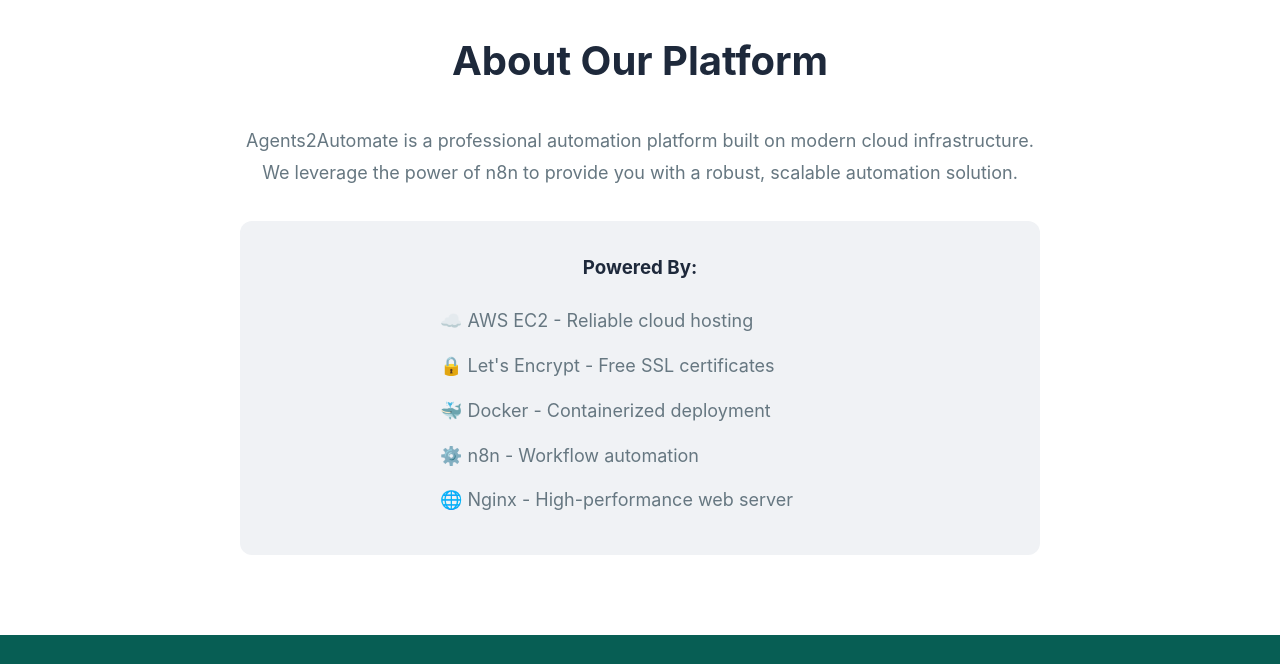
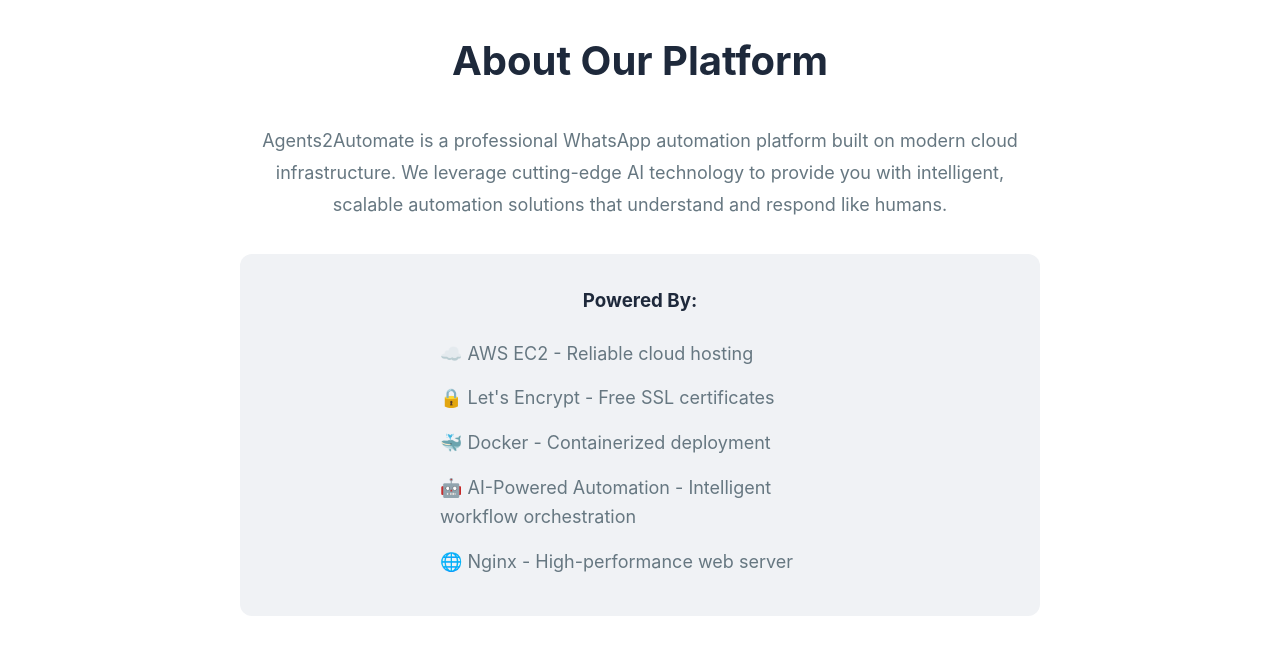
Before and after one commit to Junaid91/agents2automate.com, a plain HTML site: page index.html in a window 1280 px wide. Shown: the part 3380-4044 px from the top of the page. Drawn offline with Linux system fonts and the light colour scheme.

Commit message:
Replace n8n references with AI-Powered Automation branding

```diff
--- a/index.html
+++ b/index.html
@@ -214,14 +214,14 @@
             <div class="container">
                 <h2>About Our Platform</h2>
                 <div class="about-content">
-                    <p>Agents2Automate is a professional automation platform built on modern cloud infrastructure. We leverage the power of n8n to provide you with a robust, scalable automation solution.</p>
+                    <p>Agents2Automate is a professional WhatsApp automation platform built on modern cloud infrastructure. We leverage cutting-edge AI technology to provide you with intelligent, scalable automation solutions that understand and respond like humans.</p>
                     <div class="tech-stack">
                         <h3>Powered By:</h3>
                         <ul>
                             <li>☁️ AWS EC2 - Reliable cloud hosting</li>
                             <li>🔒 Let's Encrypt - Free SSL certificates</li>
                             <li>🐳 Docker - Containerized deployment</li>
-                            <li>⚙️ n8n - Workflow automation</li>
+                            <li>🤖 AI-Powered Automation - Intelligent workflow orchestration</li>
                             <li>🌐 Nginx - High-performance web server</li>
                         </ul>
                     </div>
```
